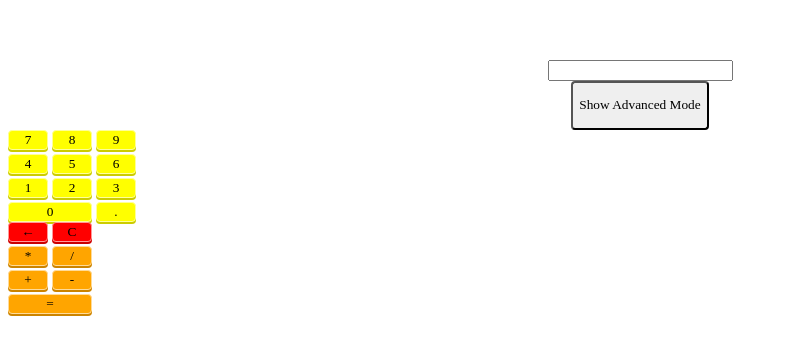
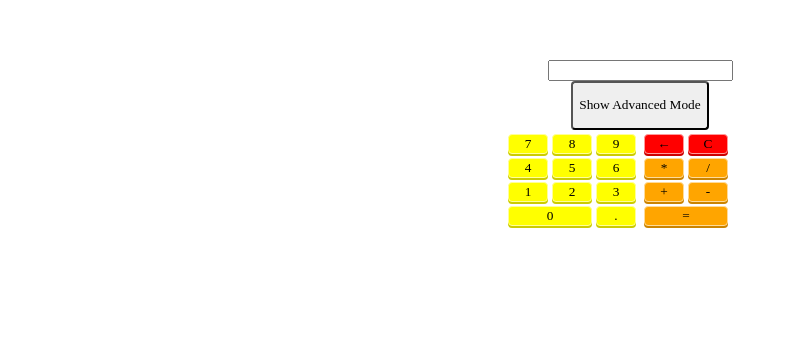
Before and after one commit to Auralcat/v-calculator, a Vue app: page / in a window 1280 px wide. Shown: the top 354 px of the page, without its empty margins (0-788 px from the left). Built offline with nearby package versions, Linux system fonts and the light colour scheme.

Commit message:
Style the buttons div

```diff
--- a/src/components/Main.vue
+++ b/src/components/Main.vue
@@ -65,15 +65,21 @@
 <style scoped lang="scss">
   $panel-types: numbers basic-operations;
   $numbers-list: zero one two three four five six seven eight nine dot;
+  $basic-operations-list: sum subtract divide multiply clear backspace equals;
 
   @each $type in $panel-types {
     .#{$type}-panel {
       display: grid;
       grid-gap: 4px;
       grid-template-columns: 40px 40px 40px;
+      padding: 4px;
     }
   }
 
+  .buttons {
+    display: flex;
+    justify-content: center;
+  }
   .zero {
     grid-column: 1 / span 2;
     grid-row: 4;
```
